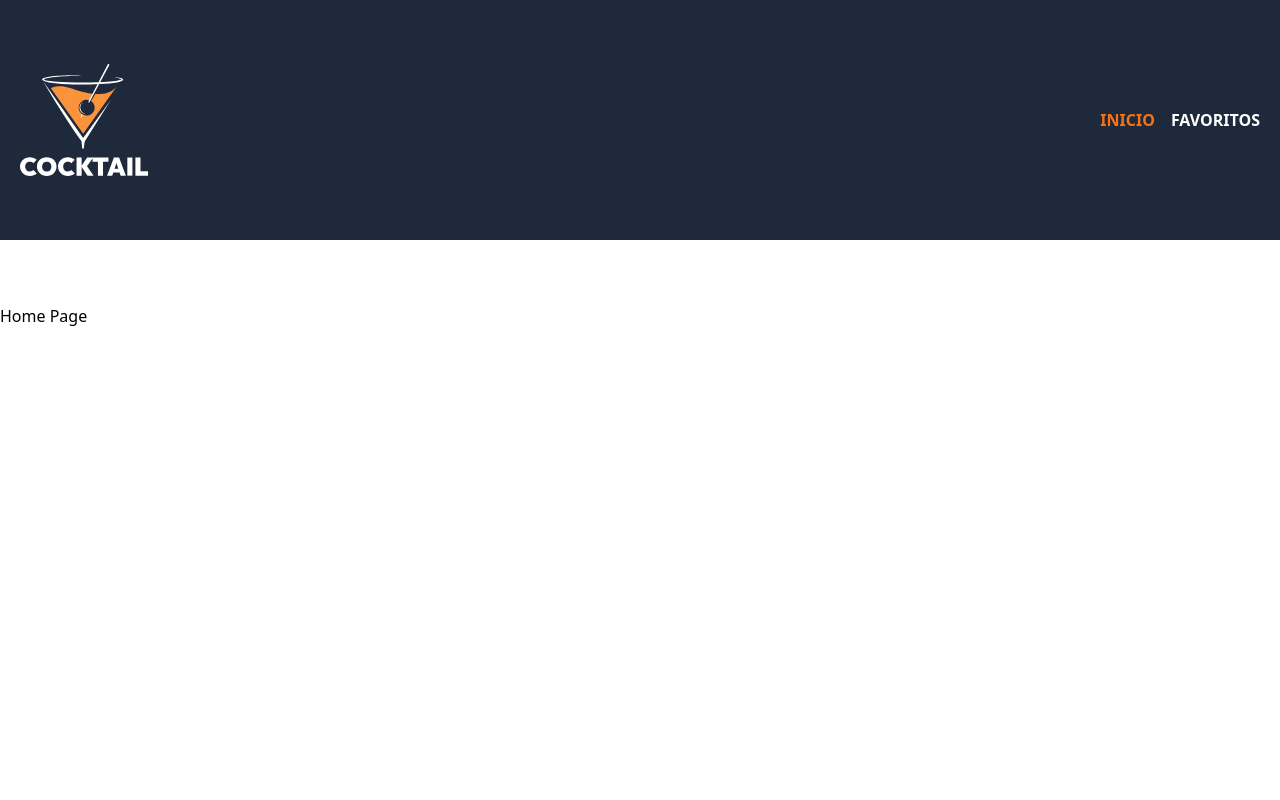
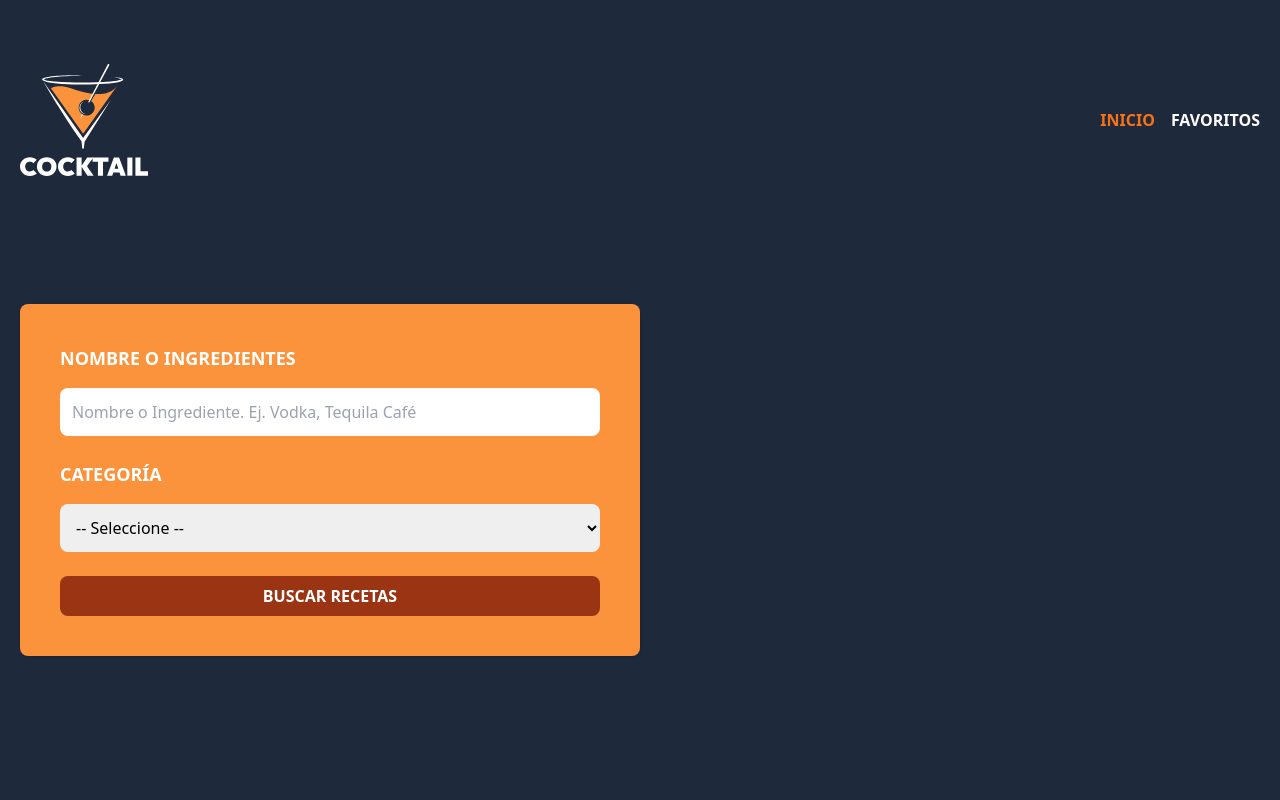
Before and after one commit to franlop24/bebidas-react, a React (Vite) app: page / in a window 1280 px wide. Shown: the top 800 px of the page. Built offline with nearby package versions, Linux system fonts and the light colour scheme.

Commit message:
04 formulario de busqueda

```diff
--- a/src/components/Header.tsx
+++ b/src/components/Header.tsx
@@ -1,6 +1,14 @@
-import { NavLink } from "react-router-dom";
+import { useMemo } from "react";
+import { NavLink, useLocation } from "react-router-dom";
 
 export default function Header() {
+
+  const { pathname } = useLocation()
+
+  const isHome = useMemo(() => pathname === '/', [pathname])
+
+  console.log(isHome)
+
   return (
     <header className="bg-slate-800">
         <div className="mx-auto container px-5 py-16">
@@ -26,6 +34,44 @@ export default function Header() {
                     to='/favoritos/'>Favoritos</NavLink>
                 </nav>
             </div>
+            {
+              isHome && (
+                <form className="md:w-1/2 2xl:w-1/3 bg-orange-400 my-32 p-10 rounded-lg shadow space-y-6">
+                  <div className="space-y-4">
+                    <label
+                      htmlFor="ingredient"
+                      className="block text-white uppercase font-extrabold text-lg">
+                        Nombre o Ingredientes
+                      </label>
+                      <input
+                        id='ingredient'
+                        type="text"
+                        name="ingredient"
+                        className="p-3 w-full rounded-lg focus:outline-none"
+                        placeholder="Nombre o Ingrediente. Ej. Vodka, Tequila Café"
+                        />
+                  </div>
+                  <div className="space-y-4">
+                    <label
+                      htmlFor="category"
+                      className="block text-white uppercase font-extrabold text-lg">
+                        Categoría
+                      </label>
+                      <select
+                        id='category'
+                        name="category"
+                        className="p-3 w-full rounded-lg focus:outline-none"
+                        >
+                          <option value="">-- Seleccione --</option>
+                        </select>
+                  </div>
+                  <input
+                    type="submit"
+                    className="cursor-pointer bg-orange-800 hover:bg-orange-900 text-white font-extrabold w-full p-2 rounded-lg uppercase"
+                    value="Buscar Recetas" />
+                </form>
+              )
+            }
         </div>
     </header>
   )
```
